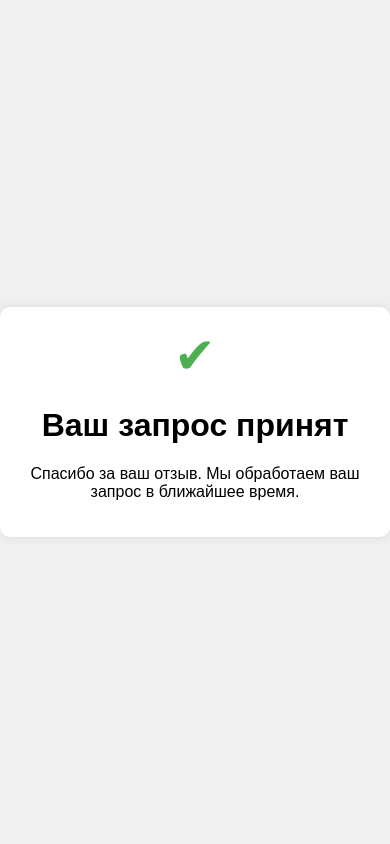
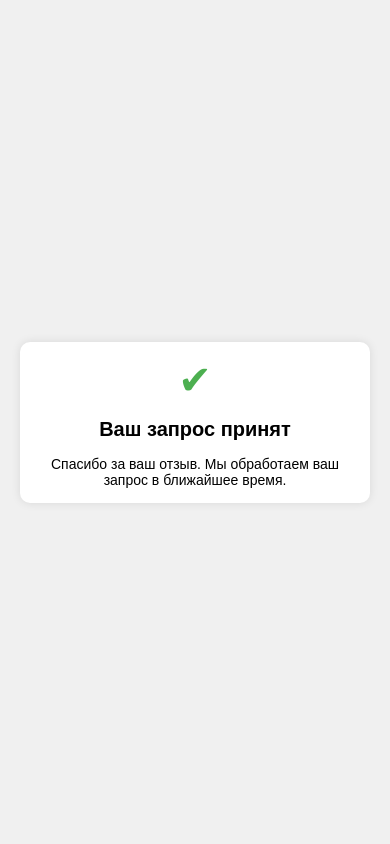
Before and after one commit to ymhuk1/uplaim_back, a FastAPI app: template templates/success.html in a window 390 px wide. Run offline with FastAPI, Linux system fonts and the light colour scheme; the template is opened without the code that fills it, so the values that code supplies are empty; parts of the project's set-up code (start-up, migrations or seed data) failed here and were passed over.

Commit message:
fix style for revocation_of_privacy

```diff
--- a/templates/revocation_of_privacy.html
+++ b/templates/revocation_of_privacy.html
@@ -9,7 +9,7 @@
             justify-content: center;
             align-items: center;
             height: 100vh;
-            margin: 0;
+            margin: 0 20px;
             font-family: Arial, sans-serif;
             background-color: #f0f0f0;
         }
@@ -22,7 +22,7 @@
             width: 100%;
             box-sizing: border-box;
         }
-        h1 {
+        h2 {
             text-align: center;
         }
         label {
@@ -67,7 +67,7 @@
 </head>
 <body>
     <div class="container">
-        <h1>Запрос на удаление аккаунта</h1>
+        <h2>Запрос на удаление аккаунта</h2>
         <form action="/revocation_of_privacy" method="post">
             <label for="phone">Ваш телефон:</label>
             <input type="text" id="phone" name="phone" required>
--- a/templates/success.html
+++ b/templates/success.html
@@ -2,13 +2,14 @@
 <html>
 <head>
     <title>Запрос принят</title>
+    <meta name="viewport" content="width=device-width, initial-scale=1.0">
     <style>
         body {
             display: flex;
             justify-content: center;
             align-items: center;
             height: 100vh;
-            margin: 0;
+            margin: 0 20px;
             font-family: Arial, sans-serif;
             background-color: #f0f0f0;
         }
@@ -18,10 +19,36 @@
             border-radius: 10px;
             box-shadow: 0 0 10px rgba(0, 0, 0, 0.1);
             text-align: center;
+            max-width: 400px;
+            width: 100%;
+            box-sizing: border-box;
         }
         .checkmark {
             font-size: 50px;
             color: #4CAF50;
+        }
+        h1 {
+            margin: 20px 0;
+            font-size: 24px;
+        }
+        p {
+            font-size: 16px;
+            margin: 0;
+        }
+        @media (max-width: 600px) {
+            .container {
+                padding: 15px 20px;
+            }
+            .checkmark {
+                font-size: 40px;
+            }
+            h1 {
+                font-size: 20px;
+                margin: 15px 0;
+            }
+            p {
+                font-size: 14px;
+            }
         }
     </style>
 </head>
```
